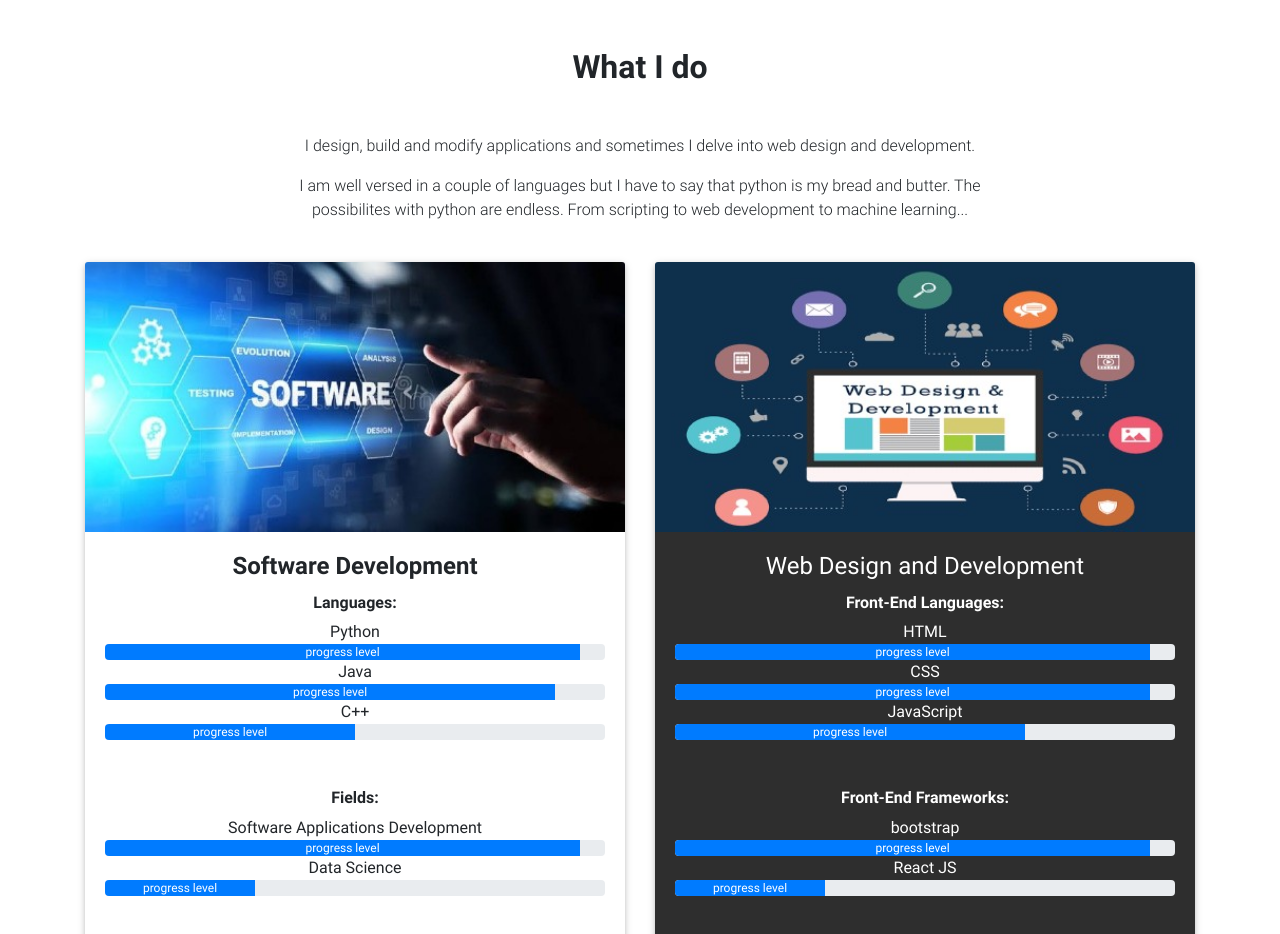
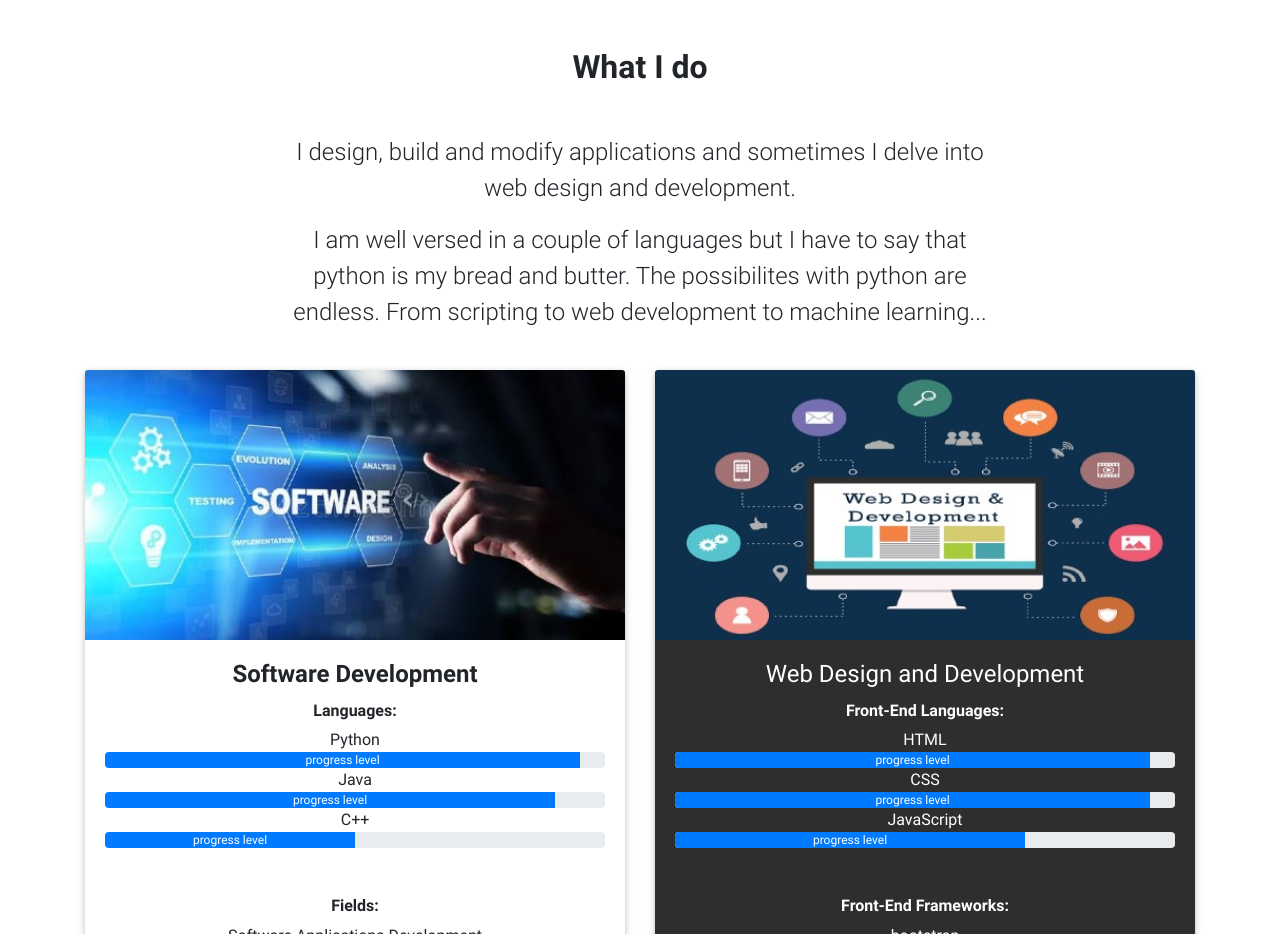
Before and after one commit to Ed-Mwaura/mdb-website-portfolio, a plain HTML site: page index.html in a window 1280 px wide. Shown: the part 800-1734 px from the top of the page. Drawn offline with Linux system fonts and the light colour scheme.

Commit message:
modified the style.css file to correct the paragraph font

```diff
--- a/css/style.css
+++ b/css/style.css
@@ -44,6 +44,6 @@ header,
   width: 15%;
 }
 
-#intro-p {
+.intro-p {
 	font-size: 1.5rem;
 }
```
